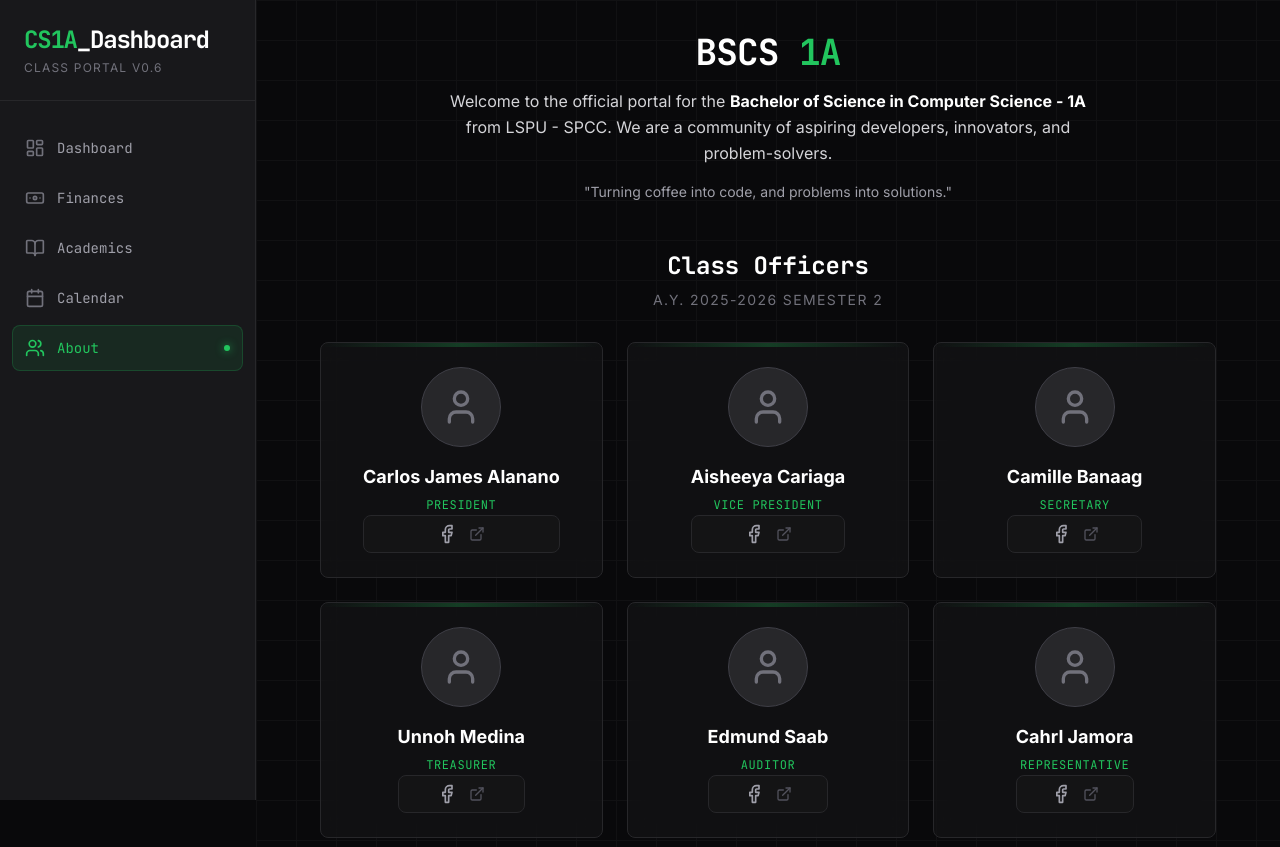
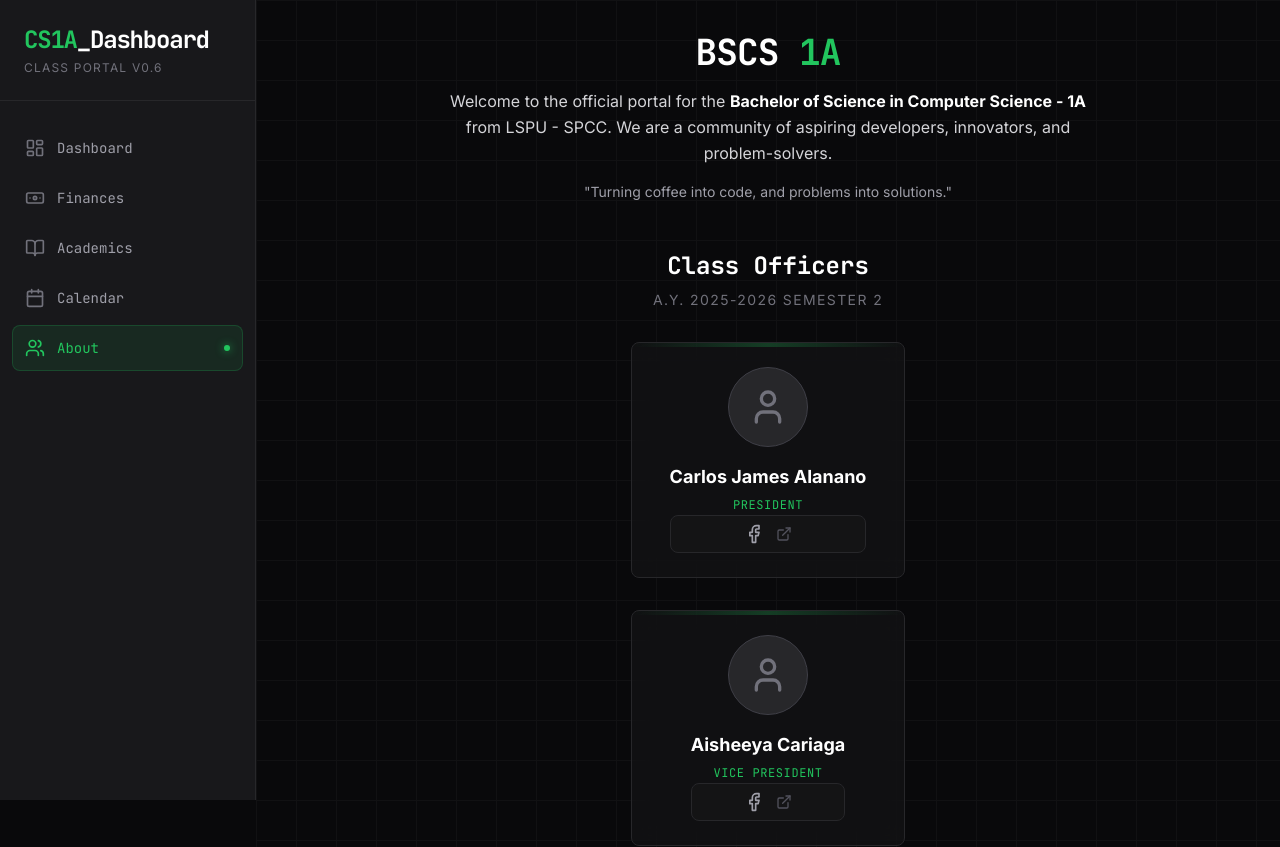
Before and after one commit to cjalanano-dev/cs1a, a SvelteKit app: page /about in a window 1280 px wide. Shown: the top 847 px of the page. Built offline with nearby package versions, Linux system fonts and the light colour scheme; no server answers.

Commit message:
add hierarchy of officers

```diff
--- a/src/routes/about/+page.svelte
+++ b/src/routes/about/+page.svelte
@@ -1,19 +1,25 @@
 <script>
 	import Card from '$lib/components/Card.svelte';
 	import QuickLink from '$lib/components/QuickLink.svelte';
-	import { User, Facebook, Send, Mail } from 'lucide-svelte';
+	import { User, Facebook } from 'lucide-svelte';
 
-	const officers = [
+	const executive = [
 		{
 			role: 'President',
 			name: 'Carlos James Alanano',
 			fb: '#'
-		},
+		}
+	];
+
+	const leadership = [
 		{
 			role: 'Vice President',
 			name: 'Aisheeya Cariaga',
 			fb: '#'
-		},
+		}
+	];
+
+	const administrative = [
 		{
 			role: 'Secretary',
 			name: 'Camille Banaag',
@@ -28,13 +34,18 @@
 			role: 'Auditor',
 			name: 'Edmund Saab',
 			fb: '#'
-		},
+		}
+	];
+
+	const representatives = [
 		{
 			role: 'Representative',
 			name: 'Cahrl Jamora',
 			fb: '#'
 		}
 	];
+
+	const sections = [executive, leadership, administrative, representatives];
 </script>
 
 <div class="mx-auto max-w-4xl space-y-8">
@@ -56,9 +67,12 @@
 		<p class="text-sm tracking-widest text-zinc-500 uppercase">A.Y. 2025-2026 Semester 2</p>
 	</header>
 
-	<div class="grid grid-cols-1 gap-6 md:grid-cols-2 lg:grid-cols-3">
-		{#each officers as officer}
-			<Card className="flex flex-col items-center text-center">
+	<div class="space-y-8">
+		{#each sections as section}
+			<div class="flex flex-wrap justify-center gap-6">
+				{#each section as officer}
+					<div class="w-full max-w-xs md:w-[calc(33.333%-1.5rem)]">
+						<Card className="flex h-full flex-col items-center text-center">
 							<div
 								class="mx-auto mb-4 flex h-20 w-20 items-center justify-center rounded-full border border-zinc-700 bg-zinc-800"
 							>
@@ -78,6 +92,9 @@
 								/>
 							</div>
 						</Card>
+					</div>
+				{/each}
+			</div>
 		{/each}
 	</div>
 </div>
```
Lines whose indentation alone changed are shown as unchanged.
